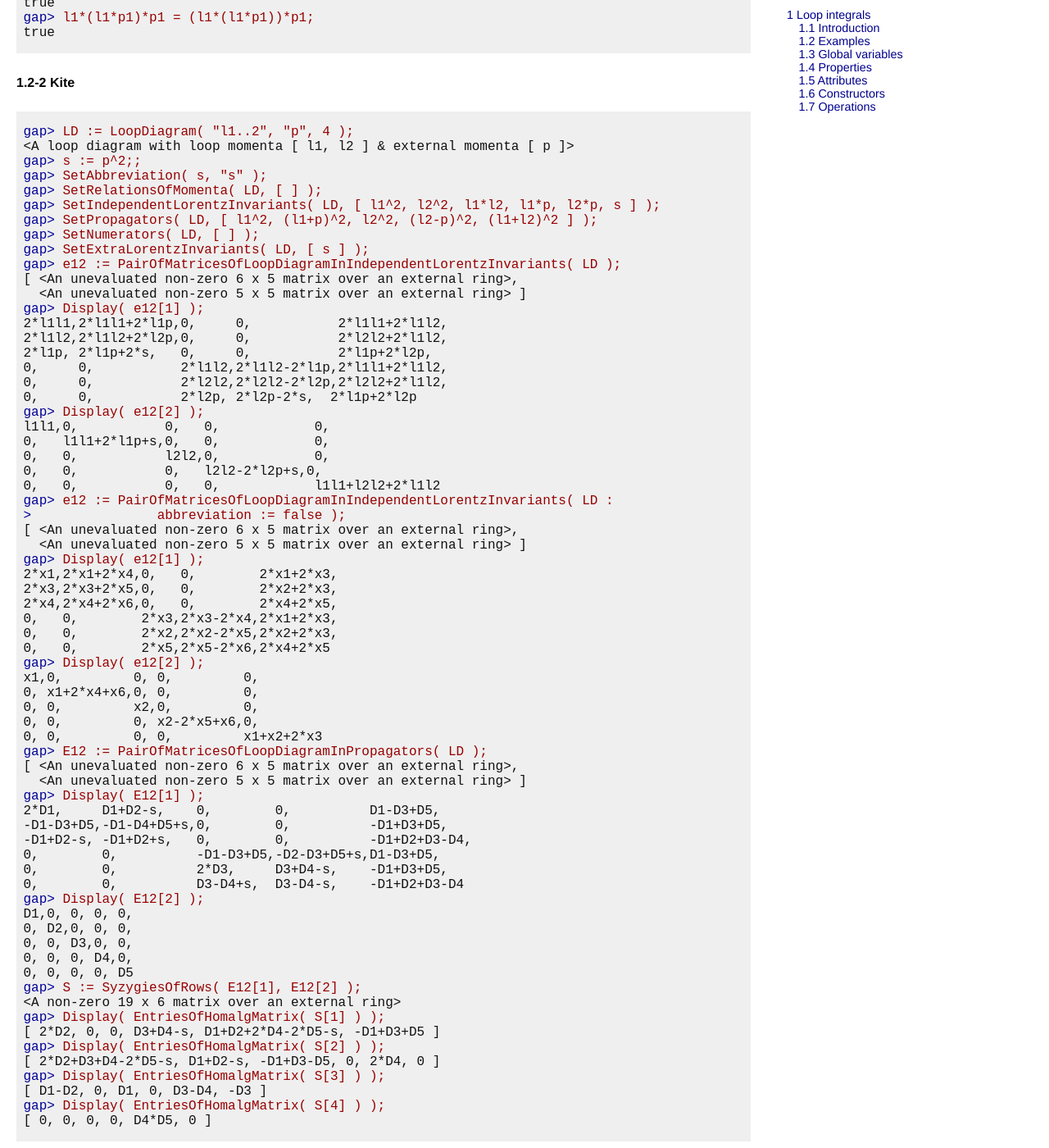
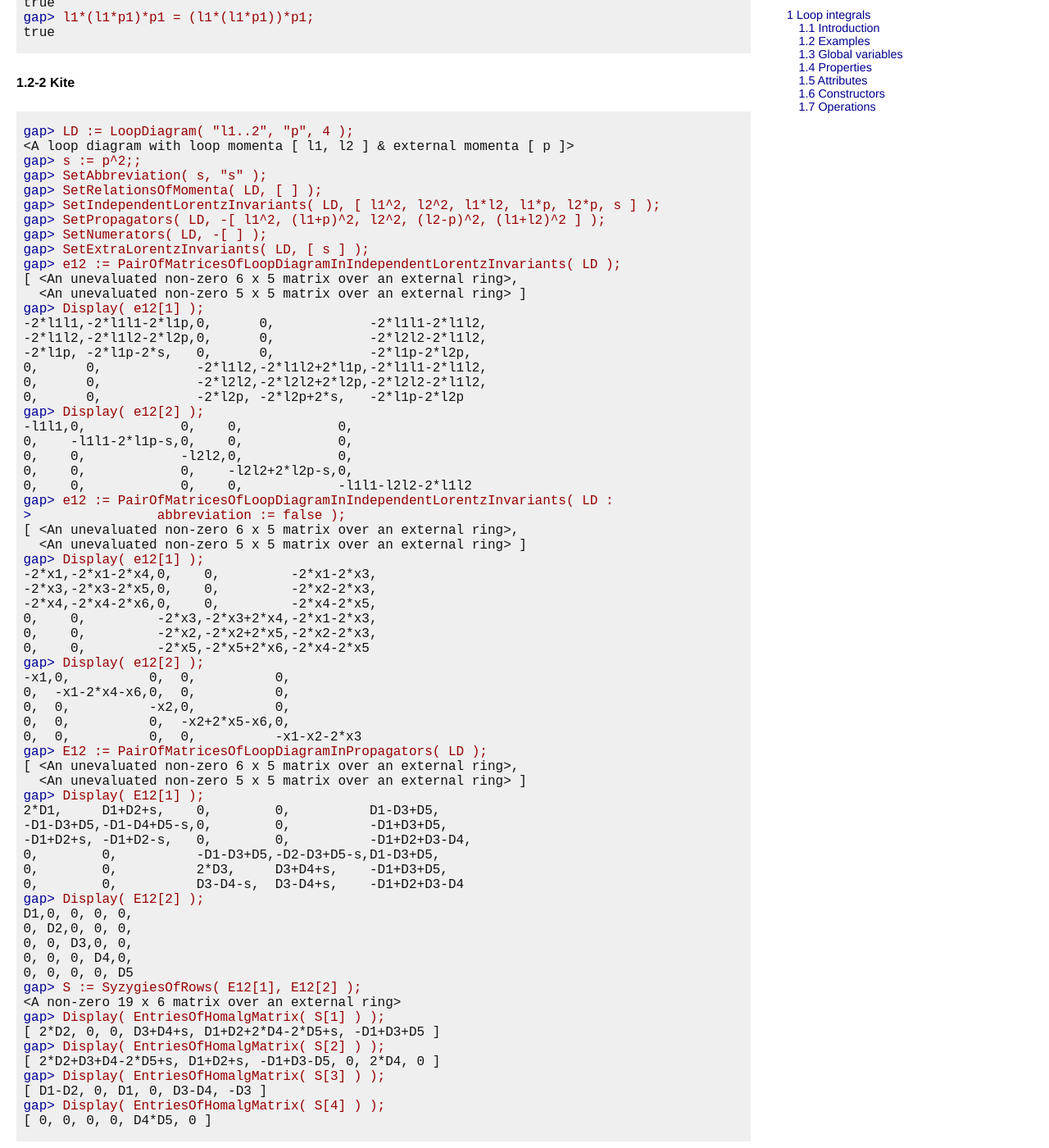
Before and after one commit to homalg-project/LoopIntegrals, a Jekyll site: the page doc/chap1.html, which Jekyll copies as it is, in a window 1280 px wide and 1400 px high, scrolled down 917 px. Shown: the whole window at 82% size. Built offline with Jekyll 4.4.1, drawn with Linux system fonts in a browser that asks for light colours; some of the changed text lies outside the part shown.

```diff
--- a/doc/chap0.html
+++ b/doc/chap0.html
@@ -29,10 +29,10 @@
 <h2>Compute master integrals using commutative and noncommutative methods from computational algebraic geometry</h2>
 
 <p>
-    2020.04.26</p>
+    2020.04.27</p>
 
 <p>
-    26 April 2020
+    27 April 2020
   </p>
 
 </div>
--- a/doc/chap0_mj.html
+++ b/doc/chap0_mj.html
@@ -32,10 +32,10 @@
 <h2>Compute master integrals using commutative and noncommutative methods from computational algebraic geometry</h2>
 
 <p>
-    2020.04.26</p>
+    2020.04.27</p>
 
 <p>
-    26 April 2020
+    27 April 2020
   </p>
 
 </div>
--- a/doc/chap1.html
+++ b/doc/chap1.html
@@ -164,52 +164,52 @@ true
 <span class="GAPprompt">gap&gt;</span> <span class="GAPinput">SetAbbreviation( s, "s" );</span>
 <span class="GAPprompt">gap&gt;</span> <span class="GAPinput">SetRelationsOfMomenta( LD, [ ] );</span>
 <span class="GAPprompt">gap&gt;</span> <span class="GAPinput">SetIndependentLorentzInvariants( LD, [ l1^2, l2^2, l1*l2, l1*p, l2*p, s ] );</span>
-<span class="GAPprompt">gap&gt;</span> <span class="GAPinput">SetPropagators( LD, [ l1^2, (l1+p)^2, l2^2, (l2-p)^2, (l1+l2)^2 ] );</span>
-<span class="GAPprompt">gap&gt;</span> <span class="GAPinput">SetNumerators( LD, [ ] );</span>
+<span class="GAPprompt">gap&gt;</span> <span class="GAPinput">SetPropagators( LD, -[ l1^2, (l1+p)^2, l2^2, (l2-p)^2, (l1+l2)^2 ] );</span>
+<span class="GAPprompt">gap&gt;</span> <span class="GAPinput">SetNumerators( LD, -[ ] );</span>
 <span class="GAPprompt">gap&gt;</span> <span class="GAPinput">SetExtraLorentzInvariants( LD, [ s ] );</span>
 <span class="GAPprompt">gap&gt;</span> <span class="GAPinput">e12 := PairOfMatricesOfLoopDiagramInIndependentLorentzInvariants( LD );</span>
 [ &lt;An unevaluated non-zero 6 x 5 matrix over an external ring&gt;,
   &lt;An unevaluated non-zero 5 x 5 matrix over an external ring&gt; ]
 <span class="GAPprompt">gap&gt;</span> <span class="GAPinput">Display( e12[1] );</span>
-2*l1l1,2*l1l1+2*l1p,0,     0,           2*l1l1+2*l1l2,
-2*l1l2,2*l1l2+2*l2p,0,     0,           2*l2l2+2*l1l2,
-2*l1p, 2*l1p+2*s,   0,     0,           2*l1p+2*l2p,
-0,     0,           2*l1l2,2*l1l2-2*l1p,2*l1l1+2*l1l2,
-0,     0,           2*l2l2,2*l2l2-2*l2p,2*l2l2+2*l1l2,
-0,     0,           2*l2p, 2*l2p-2*s,  2*l1p+2*l2p
+-2*l1l1,-2*l1l1-2*l1p,0,      0,            -2*l1l1-2*l1l2,
+-2*l1l2,-2*l1l2-2*l2p,0,      0,            -2*l2l2-2*l1l2,
+-2*l1p, -2*l1p-2*s,   0,      0,            -2*l1p-2*l2p,
+0,      0,            -2*l1l2,-2*l1l2+2*l1p,-2*l1l1-2*l1l2,
+0,      0,            -2*l2l2,-2*l2l2+2*l2p,-2*l2l2-2*l1l2,
+0,      0,            -2*l2p, -2*l2p+2*s,   -2*l1p-2*l2p
 <span class="GAPprompt">gap&gt;</span> <span class="GAPinput">Display( e12[2] );</span>
-l1l1,0,           0,   0,            0,
-0,   l1l1+2*l1p+s,0,   0,            0,
-0,   0,           l2l2,0,            0,
-0,   0,           0,   l2l2-2*l2p+s,0,
-0,   0,           0,   0,            l1l1+l2l2+2*l1l2
+-l1l1,0,            0,    0,            0,
+0,    -l1l1-2*l1p-s,0,    0,            0,
+0,    0,            -l2l2,0,            0,
+0,    0,            0,    -l2l2+2*l2p-s,0,
+0,    0,            0,    0,            -l1l1-l2l2-2*l1l2
 <span class="GAPprompt">gap&gt;</span> <span class="GAPinput">e12 := PairOfMatricesOfLoopDiagramInIndependentLorentzInvariants( LD :</span>
 <span class="GAPprompt">&gt;</span> <span class="GAPinput">               abbreviation := false );</span>
 [ &lt;An unevaluated non-zero 6 x 5 matrix over an external ring&gt;,
   &lt;An unevaluated non-zero 5 x 5 matrix over an external ring&gt; ]
 <span class="GAPprompt">gap&gt;</span> <span class="GAPinput">Display( e12[1] );</span>
-2*x1,2*x1+2*x4,0,   0,        2*x1+2*x3,
-2*x3,2*x3+2*x5,0,   0,        2*x2+2*x3,
-2*x4,2*x4+2*x6,0,   0,        2*x4+2*x5,
-0,   0,        2*x3,2*x3-2*x4,2*x1+2*x3,
-0,   0,        2*x2,2*x2-2*x5,2*x2+2*x3,
-0,   0,        2*x5,2*x5-2*x6,2*x4+2*x5
+-2*x1,-2*x1-2*x4,0,    0,         -2*x1-2*x3,
+-2*x3,-2*x3-2*x5,0,    0,         -2*x2-2*x3,
+-2*x4,-2*x4-2*x6,0,    0,         -2*x4-2*x5,
+0,    0,         -2*x3,-2*x3+2*x4,-2*x1-2*x3,
+0,    0,         -2*x2,-2*x2+2*x5,-2*x2-2*x3,
+0,    0,         -2*x5,-2*x5+2*x6,-2*x4-2*x5
 <span class="GAPprompt">gap&gt;</span> <span class="GAPinput">Display( e12[2] );</span>
-x1,0,         0, 0,         0,
-0, x1+2*x4+x6,0, 0,         0,
-0, 0,         x2,0,         0,
-0, 0,         0, x2-2*x5+x6,0,
-0, 0,         0, 0,         x1+x2+2*x3
+-x1,0,          0,  0,          0,
+0,  -x1-2*x4-x6,0,  0,          0,
+0,  0,          -x2,0,          0,
+0,  0,          0,  -x2+2*x5-x6,0,
+0,  0,          0,  0,          -x1-x2-2*x3
 <span class="GAPprompt">gap&gt;</span> <span class="GAPinput">E12 := PairOfMatricesOfLoopDiagramInPropagators( LD );</span>
 [ &lt;An unevaluated non-zero 6 x 5 matrix over an external ring&gt;,
   &lt;An unevaluated non-zero 5 x 5 matrix over an external ring&gt; ]
 <span class="GAPprompt">gap&gt;</span> <span class="GAPinput">Display( E12[1] );</span>
-2*D1,     D1+D2-s,    0,        0,          D1-D3+D5,
--D1-D3+D5,-D1-D4+D5+s,0,        0,          -D1+D3+D5,
--D1+D2-s, -D1+D2+s,   0,        0,          -D1+D2+D3-D4,
-0,        0,          -D1-D3+D5,-D2-D3+D5+s,D1-D3+D5,
-0,        0,          2*D3,     D3+D4-s,    -D1+D3+D5,
-0,        0,          D3-D4+s,  D3-D4-s,    -D1+D2+D3-D4
+2*D1,     D1+D2+s,    0,        0,          D1-D3+D5,
+-D1-D3+D5,-D1-D4+D5-s,0,        0,          -D1+D3+D5,
+-D1+D2+s, -D1+D2-s,   0,        0,          -D1+D2+D3-D4,
+0,        0,          -D1-D3+D5,-D2-D3+D5-s,D1-D3+D5,
+0,        0,          2*D3,     D3+D4+s,    -D1+D3+D5,
+0,        0,          D3-D4-s,  D3-D4+s,    -D1+D2+D3-D4
 <span class="GAPprompt">gap&gt;</span> <span class="GAPinput">Display( E12[2] );</span>
 D1,0, 0, 0, 0,
 0, D2,0, 0, 0,
@@ -219,9 +219,9 @@ D1,0, 0, 0, 0,
 <span class="GAPprompt">gap&gt;</span> <span class="GAPinput">S := SyzygiesOfRows( E12[1], E12[2] );</span>
 &lt;A non-zero 19 x 6 matrix over an external ring&gt;
 <span class="GAPprompt">gap&gt;</span> <span class="GAPinput">Display( EntriesOfHomalgMatrix( S[1] ) );</span>
-[ 2*D2, 0, 0, D3+D4-s, D1+D2+2*D4-2*D5-s, -D1+D3+D5 ]
+[ 2*D2, 0, 0, D3+D4+s, D1+D2+2*D4-2*D5+s, -D1+D3+D5 ]
 <span class="GAPprompt">gap&gt;</span> <span class="GAPinput">Display( EntriesOfHomalgMatrix( S[2] ) );</span>
-[ 2*D2+D3+D4-2*D5-s, D1+D2-s, -D1+D3-D5, 0, 2*D4, 0 ]
+[ 2*D2+D3+D4-2*D5+s, D1+D2+s, -D1+D3-D5, 0, 2*D4, 0 ]
 <span class="GAPprompt">gap&gt;</span> <span class="GAPinput">Display( EntriesOfHomalgMatrix( S[3] ) );</span>
 [ D1-D2, 0, D1, 0, D3-D4, -D3 ]
 <span class="GAPprompt">gap&gt;</span> <span class="GAPinput">Display( EntriesOfHomalgMatrix( S[4] ) );</span>
@@ -245,17 +245,17 @@ D1,0, 0, 0, 0,
 <span class="GAPprompt">gap&gt;</span> <span class="GAPinput">SetRelationsOfMomenta( LD, Concatenation( rel1, rel2 ) );</span>
 <span class="GAPprompt">gap&gt;</span> <span class="GAPinput">SetIndependentLorentzInvariants( LD,</span>
 <span class="GAPprompt">&gt;</span> <span class="GAPinput">        [ l1^2, l1*k1, l1*k2, l1*k4, s12, s14 ] );</span>
-<span class="GAPprompt">gap&gt;</span> <span class="GAPinput">SetPropagators( LD, [ l1^2, (l1-k1)^2, (l1-k1-k2)^2, (l1+k4)^2 ] );</span>
-<span class="GAPprompt">gap&gt;</span> <span class="GAPinput">SetNumerators( LD, [ ] );</span>
+<span class="GAPprompt">gap&gt;</span> <span class="GAPinput">SetPropagators( LD, -[ l1^2, (l1-k1)^2, (l1-k1-k2)^2, (l1+k4)^2 ] );</span>
+<span class="GAPprompt">gap&gt;</span> <span class="GAPinput">SetNumerators( LD, -[ ] );</span>
 <span class="GAPprompt">gap&gt;</span> <span class="GAPinput">SetExtraLorentzInvariants( LD, [ s12, s14 ] );</span>
 <span class="GAPprompt">gap&gt;</span> <span class="GAPinput">E12 := PairOfMatricesOfLoopDiagramInPropagators( LD );</span>
 [ &lt;An unevaluated non-zero 4 x 4 matrix over an external ring&gt;,
   &lt;An unevaluated non-zero 4 x 4 matrix over an external ring&gt; ]
 <span class="GAPprompt">gap&gt;</span> <span class="GAPinput">Display( E12[1] );</span>
-2*D1,     D1+D2,     D1+D3-s12, D1+D4,
-D1-D2,    D1-D2,     D1-D2-s12, D1-D2+s14,
-D2-D3+s12,D2-D3,     D2-D3,     D2-D3-s14,
--D1+D4,   -D1+D4-s14,-D1+D4+s12,-D1+D4
+2*D1,     D1+D2,     D1+D3+s12, D1+D4,
+D1-D2,    D1-D2,     D1-D2+s12, D1-D2-s14,
+D2-D3-s12,D2-D3,     D2-D3,     D2-D3+s14,
+-D1+D4,   -D1+D4+s14,-D1+D4-s12,-D1+D4
 <span class="GAPprompt">gap&gt;</span> <span class="GAPinput">S := SyzygiesOfRows( E12[1], E12[2] );</span>
 &lt;A non-zero 8 x 4 matrix over an external ring&gt;
 <span class="GAPprompt">gap&gt;</span> <span class="GAPinput">Sred := ReducedBasisOfRowModule( S );</span>
@@ -263,7 +263,7 @@ D2-D3+s12,D2-D3,     D2-D3,     D2-D3-s14,
 <span class="GAPprompt">gap&gt;</span> <span class="GAPinput">Display( EntriesOfHomalgMatrixAsListList( Sred{[ 1 .. 3 ]} ) );</span>
 [ [ D2-D4, D4, 0, D2 ],
   [ D1-D3, -D1, -D1, 0 ],
-  [ 2*D3*D4-2*D4^2-D4*s12, D2*D4-D3*D4+2*D4^2+D4*s12, D1*D4+D2*D4, 2*D2*D4 ] ]
+  [ 2*D3*D4-2*D4^2+D4*s12, D2*D4-D3*D4+2*D4^2-D4*s12, D1*D4+D2*D4, 2*D2*D4 ] ]
 </pre></div>
 
 <p><a id="X830CAA957A5CDFB8" name="X830CAA957A5CDFB8"></a></p>
@@ -283,9 +283,9 @@ D2-D3+s12,D2-D3,     D2-D3,     D2-D3-s14,
 <span class="GAPprompt">&gt;</span> <span class="GAPinput">          l1*p1, l2*p1, l1*p2, l2*p2,</span>
 <span class="GAPprompt">&gt;</span> <span class="GAPinput">          s ] );</span>
 <span class="GAPprompt">gap&gt;</span> <span class="GAPinput">SetPropagators( LD,</span>
-<span class="GAPprompt">&gt;</span> <span class="GAPinput">        [ (l1-p1)^2, (l1+p2)^2, l2^2, (l2-p1)^2,</span>
-<span class="GAPprompt">&gt;</span> <span class="GAPinput">          (l1-l2)^2, (l1-l2+p2)^2 ] );</span>
-<span class="GAPprompt">gap&gt;</span> <span class="GAPinput">SetNumerators( LD, [ l1^2 ] );</span>
+<span class="GAPprompt">&gt;</span> <span class="GAPinput">        -[ (l1-p1)^2, (l1+p2)^2, l2^2, (l2-p1)^2,</span>
+<span class="GAPprompt">&gt;</span> <span class="GAPinput">           (l1-l2)^2, (l1-l2+p2)^2 ] );</span>
+<span class="GAPprompt">gap&gt;</span> <span class="GAPinput">SetNumerators( LD, -[ l1^2 ] );</span>
 <span class="GAPprompt">gap&gt;</span> <span class="GAPinput">SetExtraLorentzInvariants( LD, [ s ] );</span>
 <span class="GAPprompt">gap&gt;</span> <span class="GAPinput">E12 := PairOfMatricesOfLoopDiagramInPropagators( LD );</span>
 [ &lt;An unevaluated non-zero 8 x 6 matrix over an external ring&gt;,
@@ -293,18 +293,18 @@ D2-D3+s12,D2-D3,     D2-D3,     D2-D3-s14,
 <span class="GAPprompt">gap&gt;</span> <span class="GAPinput">Display( E12[1] );</span>
 D1+N7,   D2+N7,   0,          0,            -D3+D5+N7,   D2-D3+D5,
 D4-D5+N7,D2+D3-D6,0,          0,            -D3-D5+N7,   D2-D3-D6,
--D1+N7,  -D1+N7+s,0,          0,            -D1-D3+D4+N7,-D1-D3+D4+N7+s,
-D2-N7-s, D2-N7,   0,          0,            -D5+D6,      -D5+D6,
+-D1+N7,  -D1+N7-s,0,          0,            -D1-D3+D4+N7,-D1-D3+D4+N7-s,
+D2-N7+s, D2-N7,   0,          0,            -D5+D6,      -D5+D6,
 0,       0,       D3-D5+N7,   D1+D3-D5,     D3-D5-N7,    -D2+D3-D5,
 0,       0,       2*D3,       D3+D4,        D3+D5-N7,    -D2+D3+D6,
-0,       0,       D3-D4,      D3-D4,        D1+D3-D4-N7, D1+D3-D4-N7-s,
-0,       0,       D2+D5-D6-N7,D2+D5-D6-N7-s,D5-D6,       D5-D6
+0,       0,       D3-D4,      D3-D4,        D1+D3-D4-N7, D1+D3-D4-N7+s,
+0,       0,       D2+D5-D6-N7,D2+D5-D6-N7+s,D5-D6,       D5-D6
 <span class="GAPprompt">gap&gt;</span> <span class="GAPinput">S := SyzygiesOfRows( E12[1], E12[2] );</span>
 &lt;A non-zero 52 x 8 matrix over an external ring&gt;
 <span class="GAPprompt">gap&gt;</span> <span class="GAPinput">Display( EntriesOfHomalgMatrix( S[1] ) );</span>
-[ -2*D2+2*N7+s, 0, D2-N7, D1+N7, 0, -2*D2-2*D5+2*D6+2*N7+s, D2+D5-D6-N7, D3+D4 ]
+[ -2*D2+2*N7-s, 0, D2-N7, D1+N7, 0, -2*D2-2*D5+2*D6+2*N7-s, D2+D5-D6-N7, D3+D4 ]
 <span class="GAPprompt">gap&gt;</span> <span class="GAPinput">Display( EntriesOfHomalgMatrix( S[2] ) );</span>
-[ D1+D2-2*N7-s, 0, N7, -N7, -D3+D4, D1+D2+D3-D4+D5-D6-2*N7-s, -D5+N7, -D3 ]
+[ D1+D2-2*N7+s, 0, N7, -N7, -D3+D4, D1+D2+D3-D4+D5-D6-2*N7+s, -D5+N7, -D3 ]
 <span class="GAPprompt">gap&gt;</span> <span class="GAPinput">Display( EntriesOfHomalgMatrix( S[3] ) );</span>
 [ 0, 0, 0, 0, -D3*D6+D4*D6, D1*D6+2*D3*D6-2*D4*D6-D6*N7, -D3*D6-D5*D6+D6*N7, 0 ]
 </pre></div>
@@ -322,8 +322,8 @@ D2-N7-s, D2-N7,   0,          0,            -D5+D6,      -D5+D6,
 <span class="GAPprompt">gap&gt;</span> <span class="GAPinput">rel := [ v1^2 - 1, v2^2 - 1 ];;</span>
 <span class="GAPprompt">gap&gt;</span> <span class="GAPinput">SetRelationsOfMomenta( LD, rel );</span>
 <span class="GAPprompt">gap&gt;</span> <span class="GAPinput">SetIndependentLorentzInvariants( LD, [ k1^2, k1*k2, k1*v1, k1*v2, k2^2, k2*v1, k2*v2, cos ] );</span>
-<span class="GAPprompt">gap&gt;</span> <span class="GAPinput">SetPropagators( LD, [ 2*k2*v1 - 1, 2*k2*v2 - 1, (k1 - k2)^2, 2*k1*v1 - 1, 2*k1*v2 - 1, k1^2 ] );</span>
-<span class="GAPprompt">gap&gt;</span> <span class="GAPinput">SetNumerators( LD, [ k2^2 ] );</span>
+<span class="GAPprompt">gap&gt;</span> <span class="GAPinput">SetPropagators( LD, -[ 2*k2*v1 - 1, 2*k2*v2 - 1, (k1 - k2)^2, 2*k1*v1 - 1, 2*k1*v2 - 1, k1^2 ] );</span>
+<span class="GAPprompt">gap&gt;</span> <span class="GAPinput">SetNumerators( LD, -[ k2^2 ] );</span>
 <span class="GAPprompt">gap&gt;</span> <span class="GAPinput">SetExtraLorentzInvariants( LD, [ cos ] );</span>
 <span class="GAPprompt">gap&gt;</span> <span class="GAPinput">E12 := PairOfMatricesOfLoopDiagramInPropagators( LD );</span>
 [ &lt;An unevaluated non-zero 8 x 6 matrix over an external ring&gt;,
```
Also changed, not shown: _data/package.yml (+6 -6 lines), doc/chap0.txt (+2 -2 lines), doc/chap1.txt (+50 -50 lines), doc/chap1_mj.html (+50 -50 lines), 1 other file.
